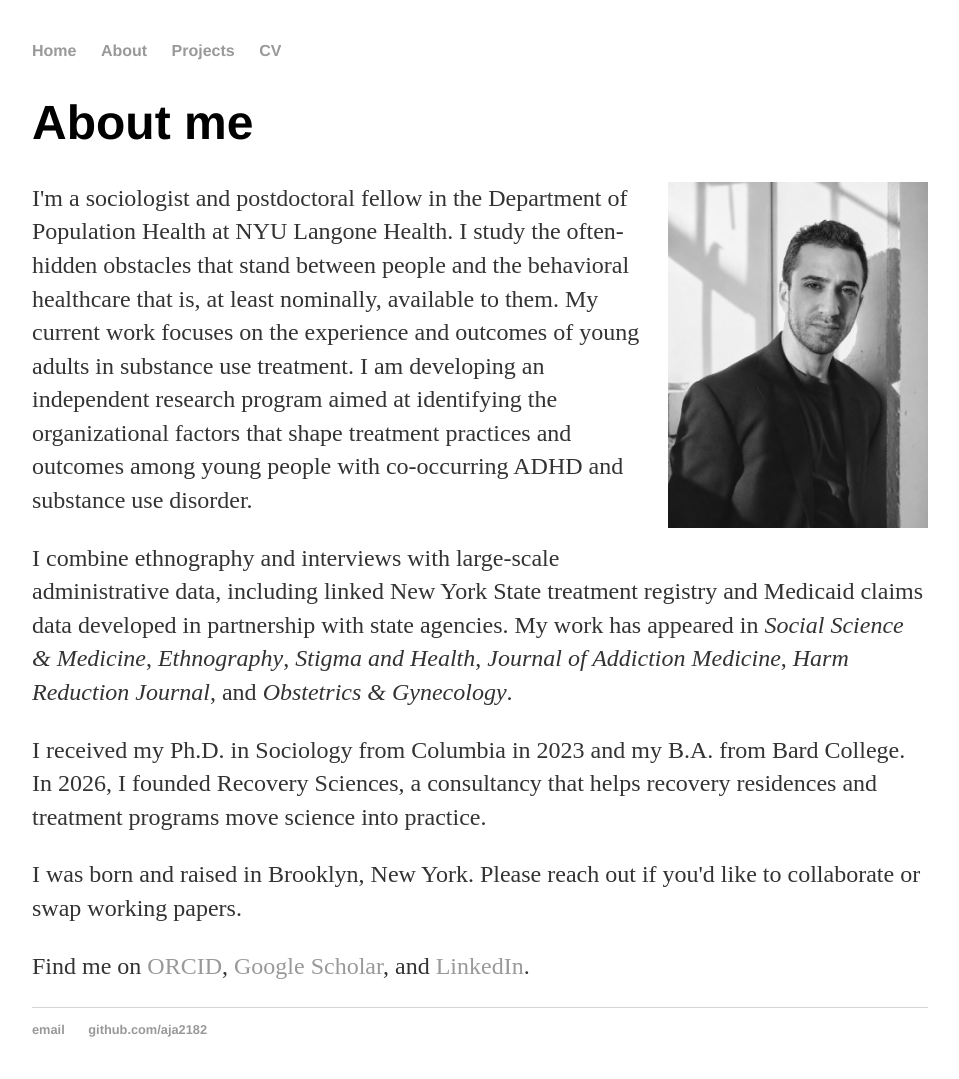
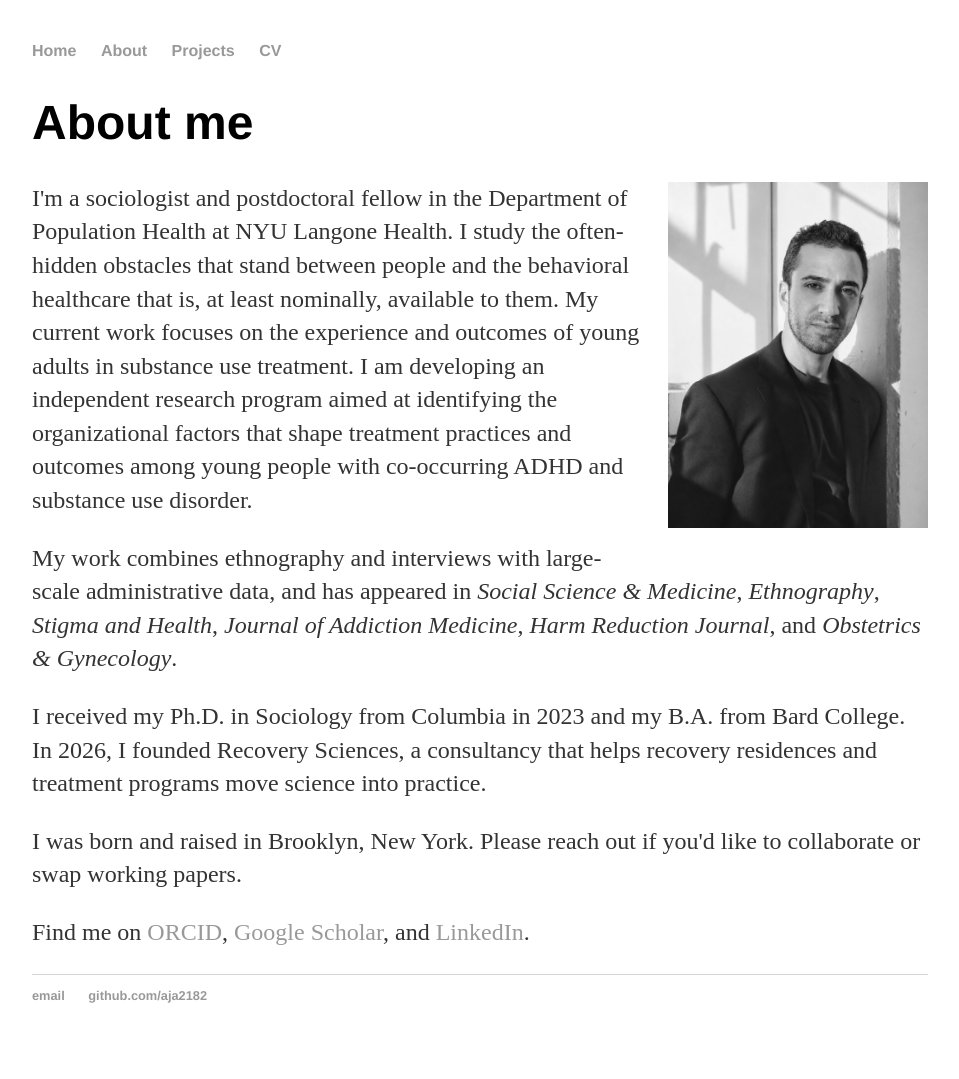
Before and after one commit to aja2182/aja2182.github.io, a Jekyll site: the page built from about/index.html, in a window 1280 px wide. Shown: the whole page, without its empty margins (160-1119 px from the left). Built offline with Jekyll 4.4.1, drawn with Linux system fonts in a browser that asks for light colours; after the commit the page ends 1045 px from its top, so only the background shows below that.

Commit message:
Merge methods line into publications sentence
Co-Authored-By: Claude Opus 5.5 <noreply@anthropic.com>
Claude-Session: https://claude.ai/code/session_01UBGUuVKp8RBC6Hia74W8jU

```diff
--- a/about/index.html
+++ b/about/index.html
@@ -10,7 +10,7 @@ description: Josh Aleksanyan is a sociologist and postdoctoral fellow at NYU Lan
 
 <p>I'm a sociologist and postdoctoral fellow in the Department of Population Health at NYU Langone Health. I study the often-hidden obstacles that stand between people and the behavioral healthcare that is, at least nominally, available to them. My current work focuses on the experience and outcomes of young adults in substance use treatment. I am developing an independent research program aimed at identifying the organizational factors that shape treatment practices and outcomes among young people with co-occurring ADHD and substance use disorder.</p>
 
-<p>I combine ethnography and interviews with large-scale administrative data, including linked New York State treatment registry and Medicaid claims data developed in partnership with state agencies. My work has appeared in <i>Social Science &amp; Medicine</i>, <i>Ethnography</i>, <i>Stigma and Health</i>, <i>Journal of Addiction Medicine</i>, <i>Harm Reduction Journal</i>, and <i>Obstetrics &amp; Gynecology</i>.</p>
+<p>My work combines ethnography and interviews with large-scale administrative data, and has appeared in <i>Social Science &amp; Medicine</i>, <i>Ethnography</i>, <i>Stigma and Health</i>, <i>Journal of Addiction Medicine</i>, <i>Harm Reduction Journal</i>, and <i>Obstetrics &amp; Gynecology</i>.</p>
 
 <p>I received my Ph.D. in Sociology from Columbia in 2023 and my B.A. from Bard College. In 2026, I founded Recovery Sciences, a consultancy that helps recovery residences and treatment programs move science into practice.</p>
 
```
